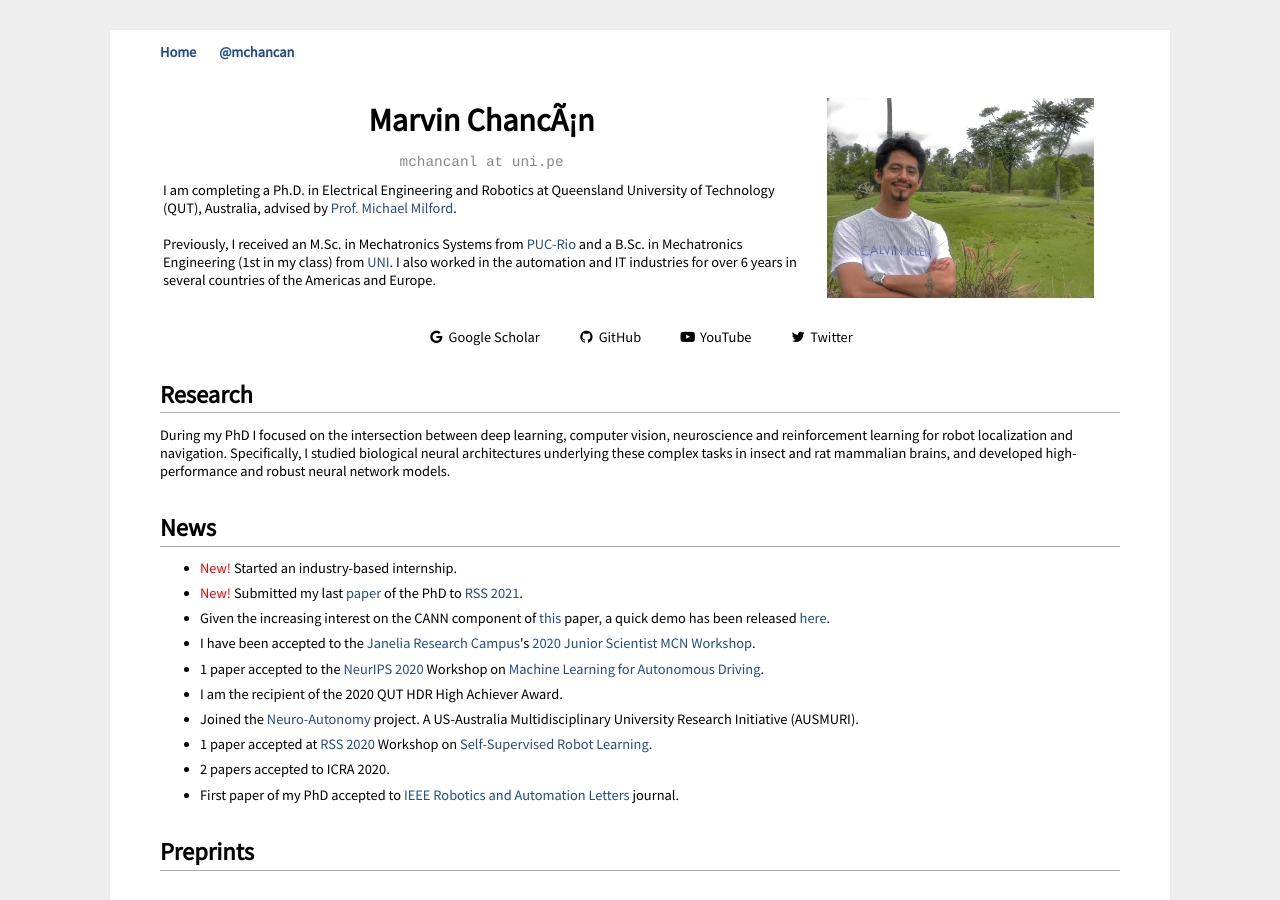
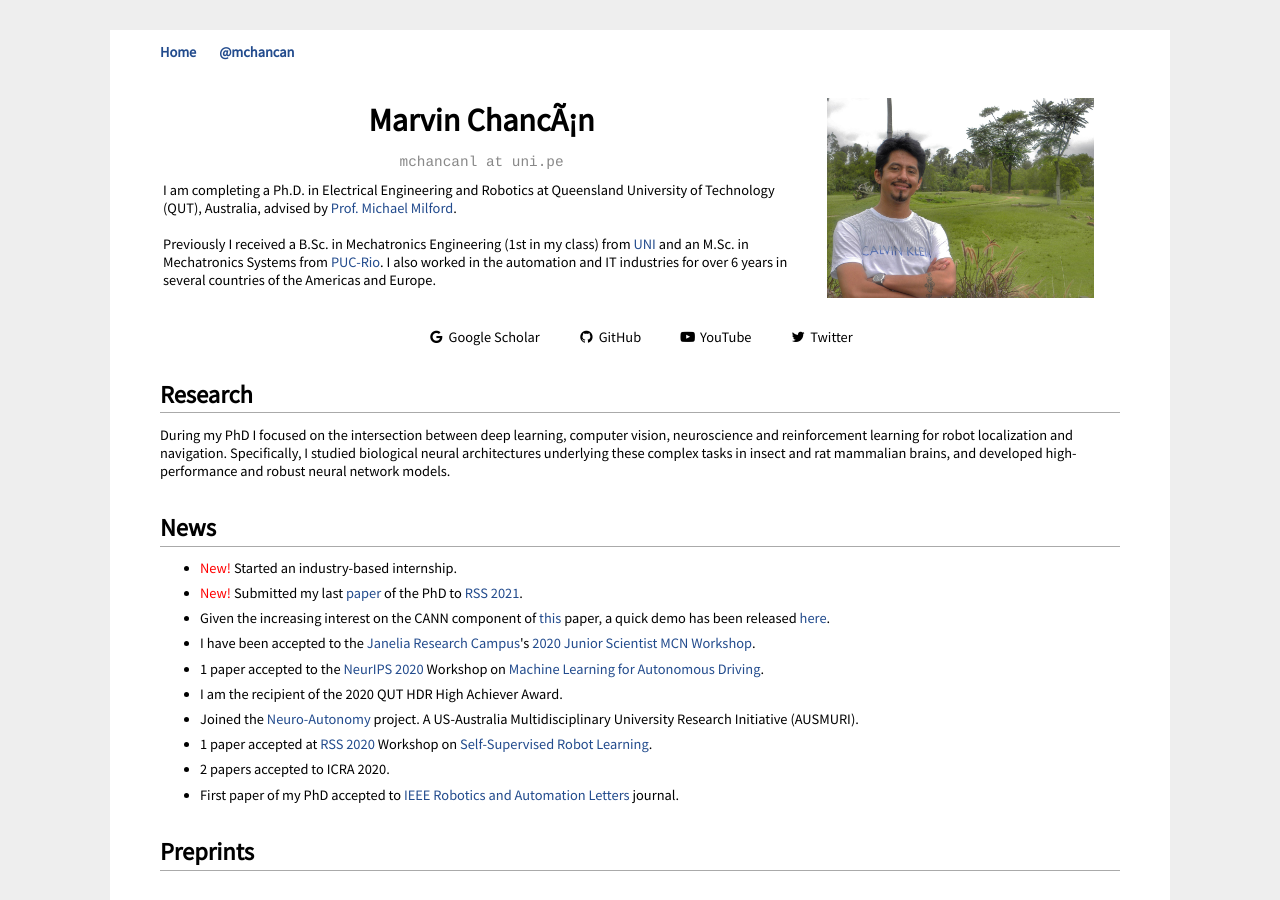
Before and after one commit to mchancan/mchancan.github.io, a Jekyll site: the page built from index.html, in a window 1280 px wide and 900 px high. Built offline with Jekyll 4.4.1, drawn with Linux system fonts in a browser that asks for light colours; comment, search, counter and statistics services are not loaded; a style sheet for code colours, icons or effects is not loaded.

```diff
--- a/index.html
+++ b/index.html
@@ -15,7 +15,7 @@ title: Marvin Chancán
 			I am completing a Ph.D. in Electrical Engineering and Robotics at Queensland University of Technology (QUT), Australia, advised by <a href="https://scholar.google.com/citations?user=TDSmCKgAAAAJ&hl=en" target="_blank">Prof. Michael Milford</a>.
 			</br>
 			</br>
-			Previously, I received an M.Sc. in Mechatronics Systems from <a href="https://en.wikipedia.org/wiki/Pontifical_Catholic_University_of_Rio_de_Janeiro" target="_blank">PUC-Rio</a> and a B.Sc. in Mechatronics Engineering (1st in my class) from <a href="https://en.wikipedia.org/wiki/National_University_of_Engineering" target="_blank">UNI</a>. I also worked in the automation and IT industries for over 6 years in several countries of the Americas and Europe.</br>
+			Previously I received a B.Sc. in Mechatronics Engineering (1st in my class) from <a href="https://en.wikipedia.org/wiki/National_University_of_Engineering" target="_blank">UNI</a> and an M.Sc. in Mechatronics Systems from <a href="https://en.wikipedia.org/wiki/Pontifical_Catholic_University_of_Rio_de_Janeiro" target="_blank">PUC-Rio</a>. I also worked in the automation and IT industries for over 6 years in several countries of the Americas and Europe.</br>
 		</p>
 	</td>
 	<td style="padding:2.5%;width:33%;max-width:40%">
```
